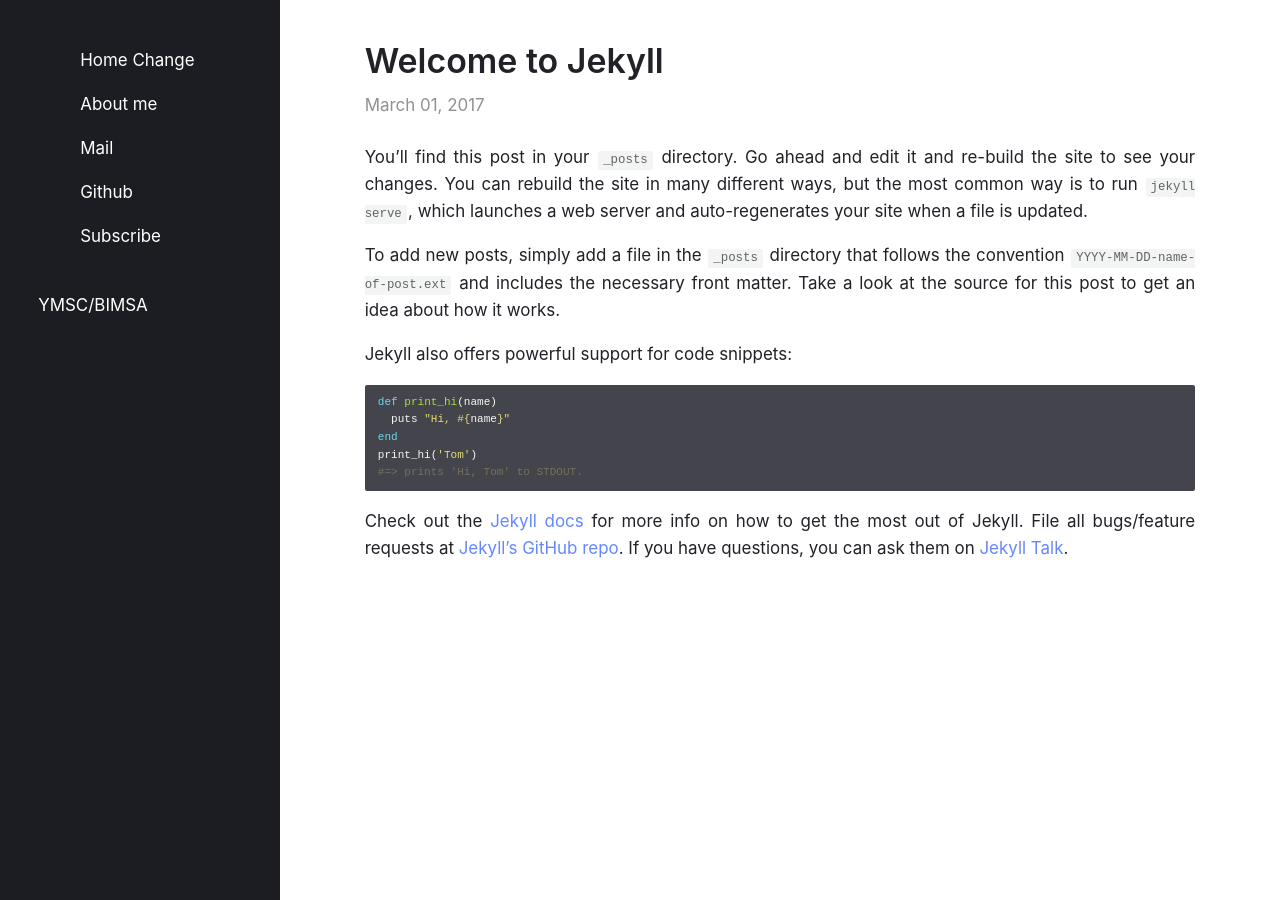
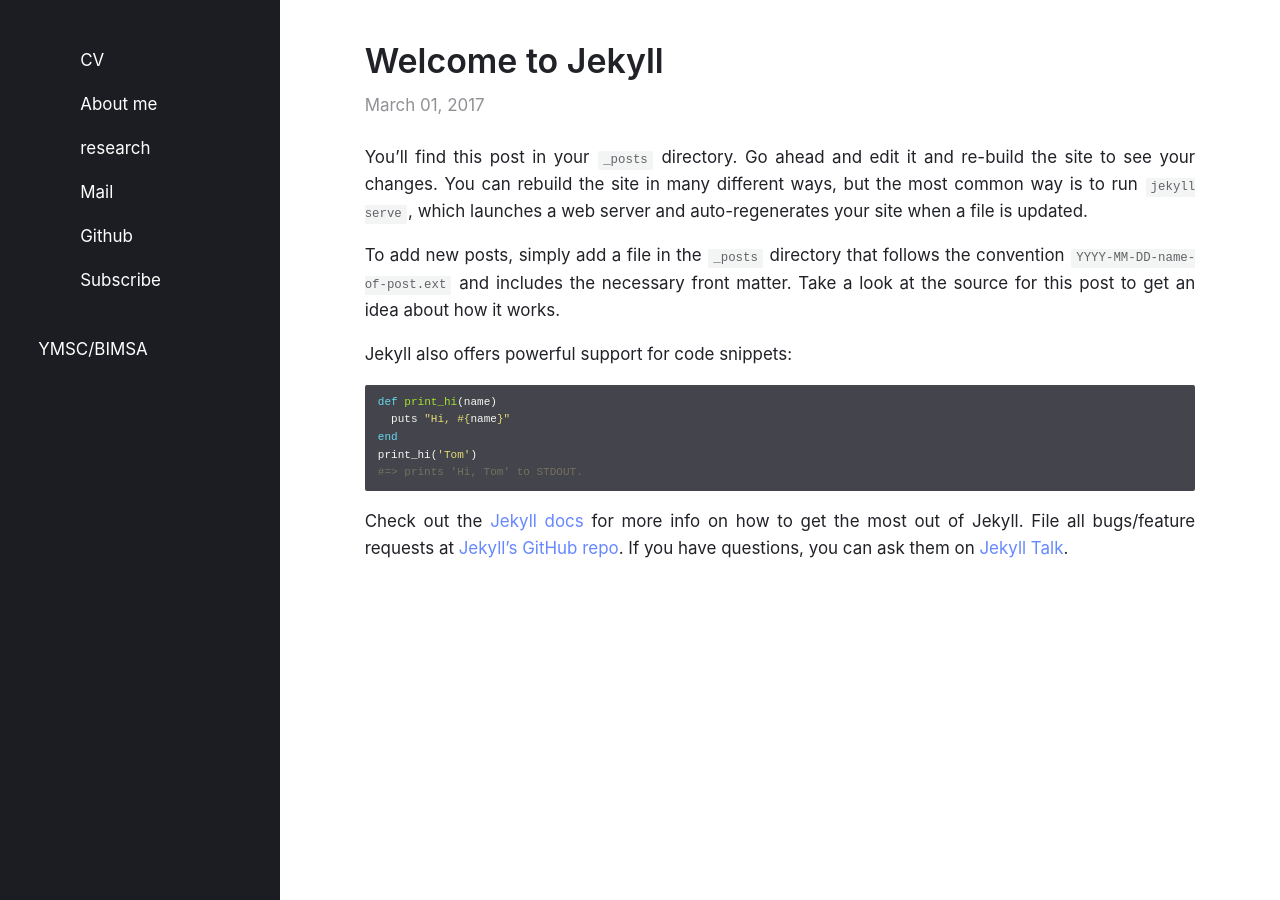
Before and after one commit to fengjunjohnxu/fengjunjohnxu.github.io, a Jekyll site: the page built from _posts/2017-03-01-welcome-to-jekyll.md, in a window 1280 px wide. Built offline with Jekyll 4.4.1, drawn with Linux system fonts in a browser that asks for light colours; some web fonts are replaced.

Commit message:
Update _config.yml

```diff
--- a/_config.yml
+++ b/_config.yml
@@ -1,6 +1,6 @@
-title: "Fengjun Xu"
+title: "Fengjun Xu's Homepage"
 author: "Fengjun Xu"
-description: "YMSC/BIMSA"# "Made with <b style=\"color: #f45;\">&lt;3</b>"
+description: "YMSC/BIMSA"  # "Made with <b style=\"color: #f45;\">&lt;3</b>"
 permalink: /:title/
 lang: "en"
 excerpt_separator: "\n\n\n"
@@ -16,8 +16,9 @@
 # Menu
 
 navigation:                # accepts {file, title, url, icon, sidebaricon}
-  - {file: "index.html", title: "Home Change", icon: home}
+  - {file: "cv.pdf", title: "CV", icon: home}
   - {file: "README.md", title: "About me", icon: address-card}
+  - {file: "research.md", title: "research" }
 
 external:                  # shows a footer with social links - for available icons see fontawesome.com/icons
   - {title: Mail, icon: envelope, url: "mailto:xufengjun321@gmail.com"}
```
